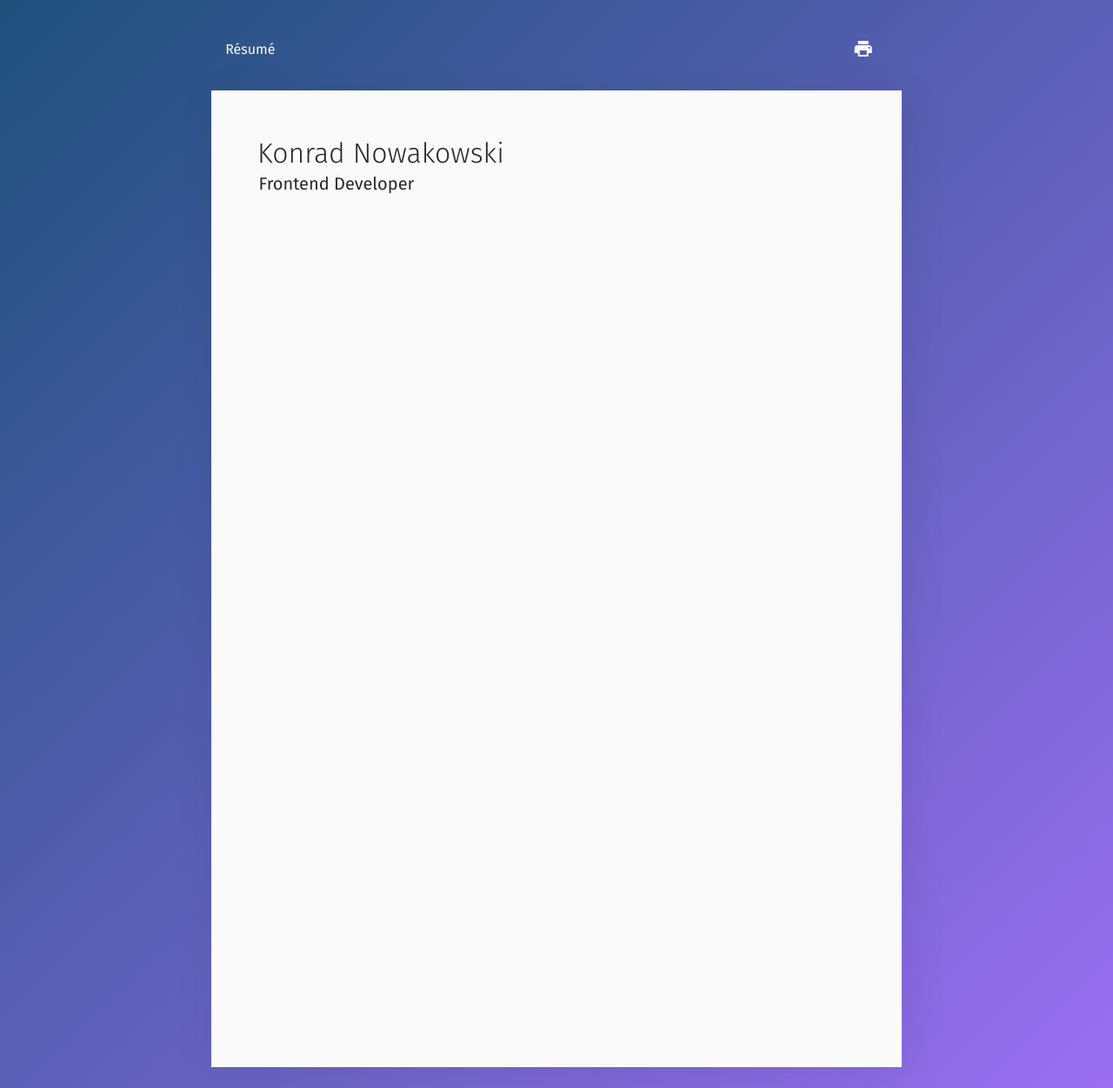
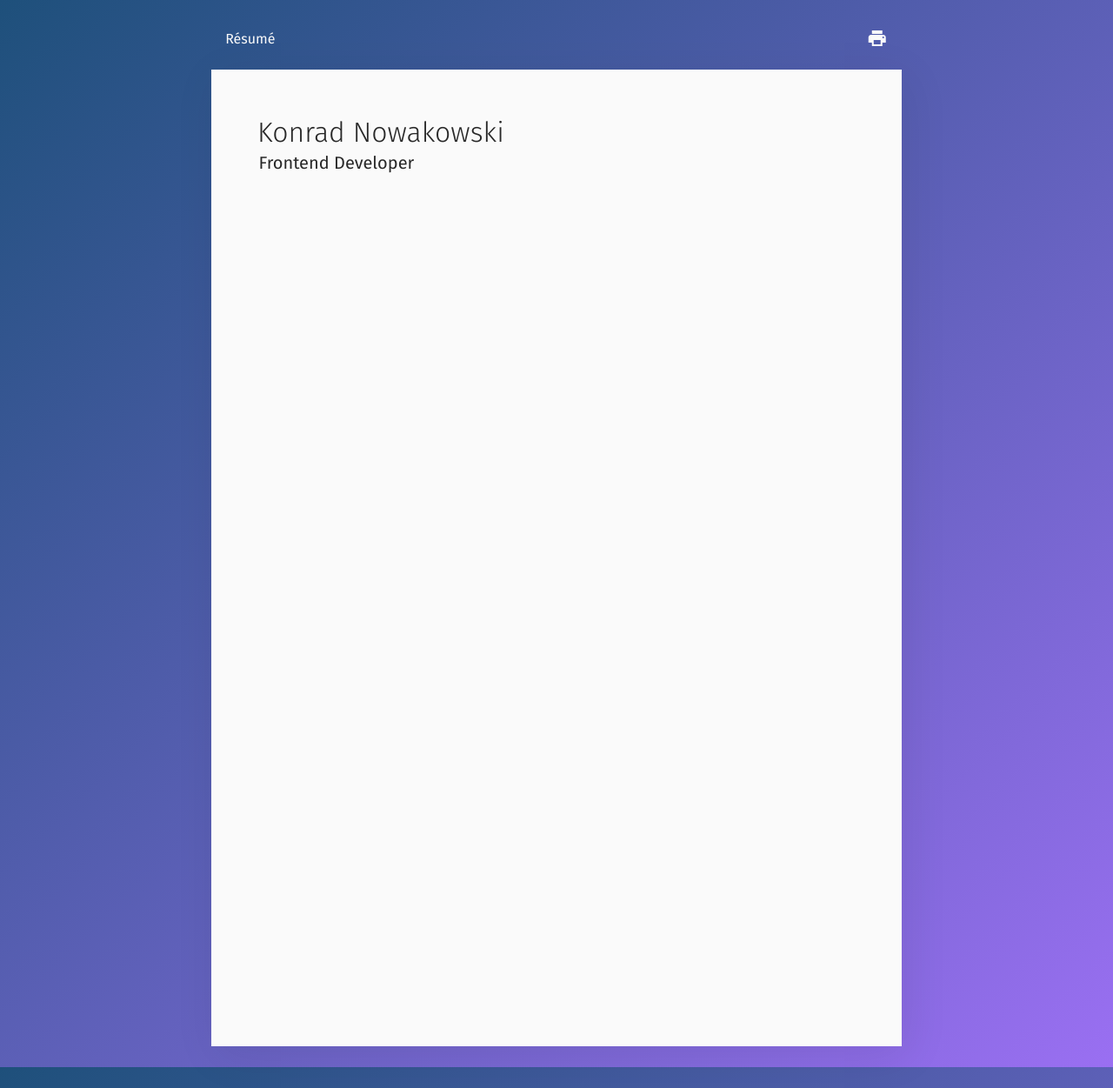
Before and after one commit to lethiandev/resume, a Jekyll site: the page built from index.html, in a window 1280 px wide. Shown: the whole page at 87% size. Built offline with Jekyll 4.4.1, drawn with Linux system fonts in a browser that asks for light colours.

Commit message:
Fix print button styling

```diff
--- a/_sass/_buttons.scss
+++ b/_sass/_buttons.scss
@@ -19,3 +19,7 @@ button {
     cursor: not-allowed;
   }
 }
+
+.button-print {
+  margin: -12px -16px;
+}
```
